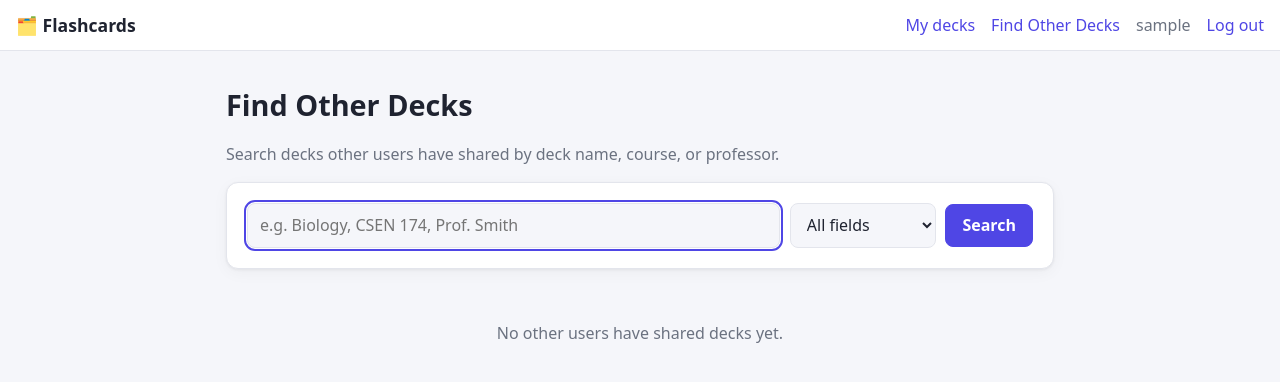
After one commit to fhsiao3805/Flashcards_Website, a Flask app: page /find in a window 1280 px wide. The commit adds this page. Shown: the top 382 px of the page. Run offline with Flask 3, Linux system fonts and the light colour scheme; the visitor is signed in with stand-in values (Sample User, id 1); data comes from the database, SQL or seed files in the repository; data that the repository does not hold is empty; some libraries are stand-ins or nearby versions.

Commit message:
Find Decks Feature

```diff
--- a/app.py
+++ b/app.py
@@ -19,6 +19,9 @@ MAX_COURSE = 150
 MAX_DESCRIPTION = 500
 MAX_CARD_TEXT = 2000
 MAX_CARDS_PER_SUBMIT = 200
+MAX_SEARCH_LENGTH = 100
+SEARCH_RESULTS_PER_PAGE = 20
+SEARCH_FIELDS = {"all", "name", "course", "professor"}
 
 csrf = CSRFProtect()
 login_manager = LoginManager()
@@ -86,6 +89,19 @@ def get_owned_card(card_id):
     if card is None or card.deck.user_id != current_user.id:
         abort(404)
     return card
+
+
+def get_viewable_deck(deck_id):
+    deck = db.session.get(Deck, deck_id)
+    if deck is None or not (deck.is_public or deck.user_id == current_user.id):
+        abort(404)
+    return deck
+
+
+def like_pattern(term):
+    # Escape LIKE wildcards so a search for "100%" matches literally.
+    escaped = term.replace("\\", "\\\\").replace("%", "\\%").replace("_", "\\_")
+    return f"%{escaped}%"
 
 
 def is_safe_next(target):
@@ -252,9 +268,71 @@ def register_routes(app):
             deck.professor = professor or None
             deck.course = course or None
             deck.description = description or None
+            deck.is_public = bool(request.form.get("is_public"))
             db.session.commit()
             flash("Deck description saved.", "success")
         return redirect(url_for("deck_detail", deck_id=deck.id))
+
+    @app.get("/find")
+    @login_required
+    def find_decks():
+        query = request.args.get("q", "").strip()[:MAX_SEARCH_LENGTH]
+        field = request.args.get("field", "all")
+        if field not in SEARCH_FIELDS:
+            field = "all"
+        page = request.args.get("page", 1, type=int)
+
+        has_cards = db.select(Card.id).where(Card.deck_id == Deck.id).exists()
+        stmt = (
+            db.select(Deck)
+            .join(Deck.owner)
+            .where(Deck.is_public, Deck.user_id != current_user.id, has_cards)
+            .order_by(Deck.created_at.desc(), Deck.id.desc())
+        )
+        if query:
+            pattern = like_pattern(query)
+            columns = {"name": Deck.name, "course": Deck.course, "professor": Deck.professor}
+            searched = columns.values() if field == "all" else [columns[field]]
+            stmt = stmt.where(db.or_(*(col.ilike(pattern, escape="\\") for col in searched)))
+
+        results = db.paginate(stmt, page=page, per_page=SEARCH_RESULTS_PER_PAGE, error_out=False)
+        deck_ids = [deck.id for deck in results.items]
+        card_counts = dict(
+            db.session.execute(
+                db.select(Card.deck_id, db.func.count(Card.id))
+                .where(Card.deck_id.in_(deck_ids))
+                .group_by(Card.deck_id)
+            ).all()
+        ) if deck_ids else {}
+
+        return render_template(
+            "find.html", results=results, card_counts=card_counts, query=query, field=field
+        )
+
+    @app.get("/find/<int:deck_id>")
+    @login_required
+    def view_shared_deck(deck_id):
+        deck = get_viewable_deck(deck_id)
+        if deck.user_id == current_user.id:
+            return redirect(url_for("deck_detail", deck_id=deck.id))
+        return render_template("shared_deck.html", deck=deck)
+
+    @app.post("/find/<int:deck_id>/copy")
+    @login_required
+    def copy_deck(deck_id):
+        source = get_viewable_deck(deck_id)
+        copy = Deck(
+            name=source.name,
+            professor=source.professor,
+            course=source.course,
+            description=source.description,
+            cards=[Card(front=c.front, back=c.back) for c in source.cards],
+        )
+        db.session.add(copy)
+        copy.owner = current_user
+        db.session.commit()
+        flash(f"Copied “{source.name}” to your decks.", "success")
+        return redirect(url_for("deck_detail", deck_id=copy.id))
 
     @app.post("/decks/<int:deck_id>/delete")
     @login_required
--- a/models.py
+++ b/models.py
@@ -2,7 +2,7 @@ from datetime import datetime, timezone
 
 from flask_login import UserMixin
 from flask_sqlalchemy import SQLAlchemy
-from sqlalchemy import inspect, text
+from sqlalchemy import inspect, text, true
 from sqlalchemy.exc import DBAPIError
 from werkzeug.security import check_password_hash, generate_password_hash
 
@@ -44,6 +44,8 @@ class Deck(db.Model):
     professor = db.Column(db.String(100))
     course = db.Column(db.String(150))
     description = db.Column(db.Text)
+    # Public decks can be found by other users on the Find Other Decks page.
+    is_public = db.Column(db.Boolean, default=True, server_default=true(), nullable=False)
     user_id = db.Column(
         db.Integer, db.ForeignKey("users.id", ondelete="CASCADE"), nullable=False, index=True
     )
@@ -78,10 +80,11 @@ class Card(db.Model):
 
 
 def add_missing_columns():
-    """Add nullable columns that were introduced after a table was first created.
+    """Add columns that were introduced after a table was first created.
 
-    db.create_all() only creates missing tables, so existing databases need the
-    new deck description columns added by hand.
+    db.create_all() only creates missing tables, so existing databases need new
+    columns added by hand. Only nullable columns or ones with a server default
+    can be added this way.
     """
     inspector = inspect(db.engine)
     for table in db.metadata.sorted_tables:
@@ -89,12 +92,22 @@ def add_missing_columns():
             continue
         existing = {col["name"] for col in inspector.get_columns(table.name)}
         for column in table.columns:
-            if column.name in existing or not column.nullable:
+            if column.name in existing:
                 continue
-            col_type = column.type.compile(dialect=db.engine.dialect)
+            ddl = f'ALTER TABLE "{table.name}" ADD COLUMN "{column.name}" '
+            ddl += column.type.compile(dialect=db.engine.dialect)
+            if column.server_default is not None:
+                default = column.server_default.arg
+                if not isinstance(default, str):
+                    default = default.compile(dialect=db.engine.dialect)
+                ddl += f" DEFAULT {default}"
+            if not column.nullable:
+                if column.server_default is None:
+                    continue
+                ddl += " NOT NULL"
             try:
                 with db.engine.begin() as conn:
-                    conn.execute(text(f'ALTER TABLE "{table.name}" ADD COLUMN "{column.name}" {col_type}'))
+                    conn.execute(text(ddl))
             except DBAPIError:
                 # Another worker may have added it at the same moment.
                 columns = inspect(db.engine).get_columns(table.name)
--- a/static/style.css
+++ b/static/style.css
@@ -262,3 +262,16 @@ h3 { font-size: 1rem; margin: 0 0 0.5rem; }
 .deck-course { margin: 0.2rem 0 0; font-size: 0.9rem; overflow-wrap: anywhere; }
 .settings-section { border-top: 1px solid var(--border); padding-top: 1rem; }
 .optional { font-weight: 400; font-size: 0.85rem; }
+
+/* Find Other Decks */
+.search-form input[type="search"] { flex: 1; min-width: 200px; }
+select {
+  font: inherit;
+  padding: 0.6rem 0.75rem;
+  border: 1px solid var(--border);
+  border-radius: 8px;
+  background: var(--bg);
+  color: var(--text);
+}
+.deck-snippet { margin: 0.4rem 0 0; font-size: 0.9rem; overflow-wrap: anywhere; }
+.pagination { margin-top: 1rem; }
--- a/templates/base.html
+++ b/templates/base.html
@@ -12,6 +12,7 @@
     {% if current_user.is_authenticated %}
       <nav>
         <a href="{{ url_for('decks') }}">My decks</a>
+        <a href="{{ url_for('find_decks') }}">Find Other Decks</a>
         <span class="muted">{{ current_user.username }}</span>
         <form method="post" action="{{ url_for('logout') }}" class="inline">
           <input type="hidden" name="csrf_token" value="{{ csrf_token() }}">
--- a/templates/deck.html
+++ b/templates/deck.html
@@ -111,6 +111,10 @@
     <label>Course description
       <textarea name="description" rows="3" maxlength="500" placeholder="A short description of the course">{{ deck.description or '' }}</textarea>
     </label>
+    <label class="checkbox">
+      <input type="checkbox" name="is_public" value="1" {% if deck.is_public %}checked{% endif %}>
+      Show this deck in Find Other Decks so other users can view and copy it
+    </label>
     <div><button type="submit" class="btn">Save description</button></div>
   </form>
   <form method="post" action="{{ url_for('delete_deck', deck_id=deck.id) }}"
--- /dev/null
+++ b/templates/find.html
@@ -0,0 +1,60 @@
+{% extends "base.html" %}
+{% block title %}Find Other Decks{% endblock %}
+{% block content %}
+<h1>Find Other Decks</h1>
+<p class="muted">Search decks other users have shared by deck name, course, or professor.</p>
+
+<form method="get" class="panel row search-form" role="search">
+  <input type="search" name="q" value="{{ query }}" maxlength="100"
+         placeholder="e.g. Biology, CSEN 174, Prof. Smith" aria-label="Search" autofocus>
+  <select name="field" aria-label="Search in">
+    <option value="all" {% if field == 'all' %}selected{% endif %}>All fields</option>
+    <option value="name" {% if field == 'name' %}selected{% endif %}>Deck name</option>
+    <option value="course" {% if field == 'course' %}selected{% endif %}>Course name</option>
+    <option value="professor" {% if field == 'professor' %}selected{% endif %}>Professor</option>
+  </select>
+  <button type="submit" class="btn btn-primary">Search</button>
+</form>
+
+{% if query %}
+  <p class="muted">{{ results.total }} deck{{ '' if results.total == 1 else 's' }} matching “{{ query }}”
+    {% if query %}· <a href="{{ url_for('find_decks') }}">Clear search</a>{% endif %}</p>
+{% elif results.total %}
+  <p class="muted">Recently shared decks</p>
+{% endif %}
+
+{% if results.items %}
+  <ul class="deck-grid">
+    {% for deck in results.items %}
+      <li class="panel deck-tile">
+        <a href="{{ url_for('view_shared_deck', deck_id=deck.id, q=query or None, field=field if query else None, page=results.page if results.page > 1 else None) }}" class="deck-name">{{ deck.name }}</a>
+        {% if deck.course or deck.professor %}
+          <p class="deck-course">{{ deck.course or '' }}{% if deck.course and deck.professor %} · {% endif %}{{ deck.professor or '' }}</p>
+        {% endif %}
+        {% if deck.description %}<p class="deck-snippet muted">{{ deck.description|truncate(120) }}</p>{% endif %}
+        {% set n = card_counts.get(deck.id, 0) %}
+        <p class="muted">{{ n }} card{{ '' if n == 1 else 's' }} · by {{ deck.owner.username }}</p>
+        <div class="row">
+          <a class="btn btn-small btn-primary" href="{{ url_for('view_shared_deck', deck_id=deck.id, q=query or None, field=field if query else None, page=results.page if results.page > 1 else None) }}">View deck</a>
+        </div>
+      </li>
+    {% endfor %}
+  </ul>
+
+  {% if results.pages > 1 %}
+    <nav class="row center-row pagination" aria-label="Pages">
+      {% if results.has_prev %}
+        <a class="btn btn-small" href="{{ url_for('find_decks', q=query, field=field, page=results.prev_num) }}">← Previous</a>
+      {% endif %}
+      <span class="muted">Page {{ results.page }} of {{ results.pages }}</span>
+      {% if results.has_next %}
+        <a class="btn btn-small" href="{{ url_for('find_decks', q=query, field=field, page=results.next_num) }}">Next →</a>
+      {% endif %}
+    </nav>
+  {% endif %}
+{% elif query %}
+  <p class="empty">No shared decks match “{{ query }}”. Try a different word or search all fields.</p>
+{% else %}
+  <p class="empty">No other users have shared decks yet.</p>
+{% endif %}
+{% endblock %}
```
Also changed, not shown: templates/shared_deck.html (added, +39 -0 lines), tests/test_app.py (+81 -0 lines), README.md.
